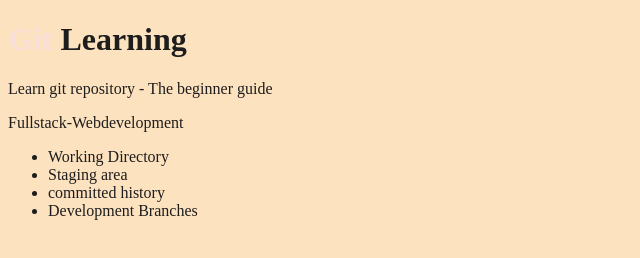
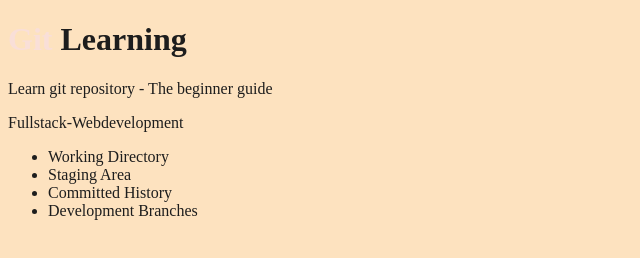
Before and after one commit to fahathfm63/git-learning, a plain HTML site: page index.html in a window 1280 px wide. Shown: the full height of the page, 0-640 px from the left. Drawn offline with Linux system fonts and the light colour scheme.

Commit message:
Changes to Uppercase Letters

```diff
--- a/index.html
+++ b/index.html
@@ -14,8 +14,8 @@
     <p>Fullstack-Webdevelopment</p>
     <ul>
         <li>Working Directory</li>
-        <li>Staging area</li>
-        <li>committed history</li>
+        <li>Staging Area</li>
+        <li>Committed History</li>
         <li>Development Branches</li>
     </ul>
 
```
